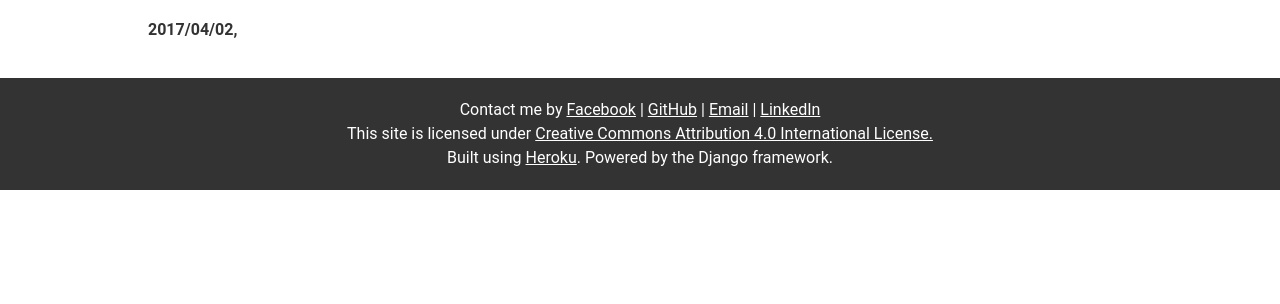
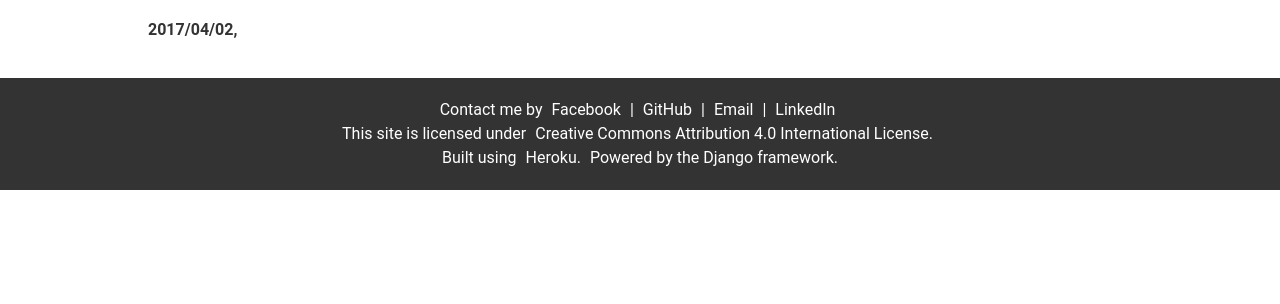
Before and after one commit to AijuiL/pblog, a Django app: page /about/ in a window 1280 px wide. Shown: the part 520-824 px from the top of the page. Run offline with Django 3.2, Linux system fonts and the light colour scheme; some libraries are stand-ins or nearby versions.

Commit message:
fixed footer line-link

```diff
--- a/static/css/header_logo.css
+++ b/static/css/header_logo.css
@@ -250,8 +250,14 @@ a:active {
     margin: 10px;
 }
 
-.footer .navigations {
+
+.line-meta a{
 	background-color: inherit;
-	text-align: center;
-	font-weight: 400;
+	position: relative;
+	padding: 1px 5px;
+	text-decoration: none;
 }
+
+.line-meta a:hover{
+	position:relative;top:1px;left:1px;
+}
--- a/templates/footer.html
+++ b/templates/footer.html
@@ -3,21 +3,21 @@
 <footer class="footer">
 	<div class="wrapper">
 		<nav class="navigation">
-            <section>
+            <section class="line-meta">
 				Contact me by
 				<a href="https://www.facebook.com/lhj1013" >Facebook</a> |
 				<a href="https://github.com/AijuiL" >GitHub</a> |
 				<a href="mailto:zx953159@gmail.com" >Email</a> |
 				<a href="https://www.linkedin.com/in/%E7%B4%98%E5%98%89-%E5%8A%89-58778a121/" >LinkedIn</a>
             </section>
-            <section>
+            <section class="line-meta">
                 This site is licensed under
                 <a href="https://creativecommons.org/licenses/by/4.0/">
                     Creative Commons Attribution 4.0 International License.
                 </a>
             </section>
-            <section >
-                Built using <a href="https://herokuapp.com/" >Heroku</a>. Powered by the Django framework.
+            <section class="line-meta">
+                Built using <a href="https://herokuapp.com/" >Heroku.</a> Powered by the Django framework.
             </section>
         </nav>
     </div>
```
